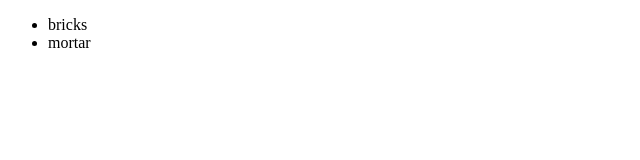
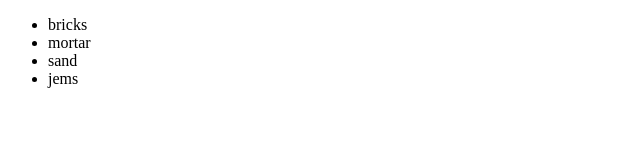
Before and after one commit to DrayDray/hello-world, a plain HTML site: page index.html in a window 1280 px wide. Shown: the full height of the page, 0-640 px from the left. Drawn offline with Linux system fonts and the light colour scheme.

Commit message:
Adds File and makes more changes
Adds file and makes more changes

```diff
--- a/index.html
+++ b/index.html
@@ -9,6 +9,8 @@
     <ul>
       <li>bricks</li>
       <li>mortar</li>
+      <li>sand</li>
+      <li>jems</li>
     </ul>
   </body>
 </html>
```
Also changed, not shown: file2.html (added).
